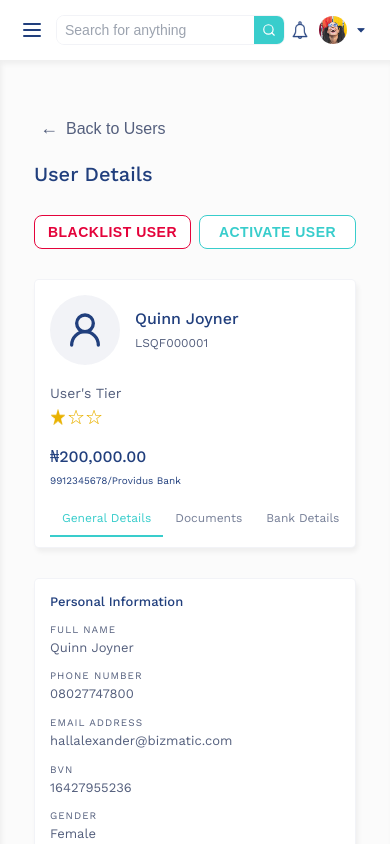
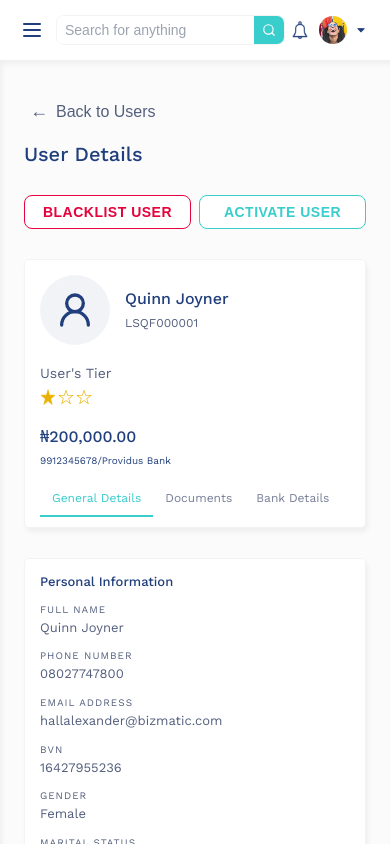
Before and after one commit to nne-nna/lendsqr-fe-test, a React (Vite) app: page /users/1 in a window 390 px wide. Built offline with nearby package versions, Linux system fonts and the light colour scheme; a web font is replaced by a local one.

Commit message:
fix: updated styling in UserDetails.scss

```diff
--- a/src/pages/UserDetails/UserDetails.scss
+++ b/src/pages/UserDetails/UserDetails.scss
@@ -1,5 +1,8 @@
 .user-details {
-  padding: 20px;
+
+  &__back {
+    padding: 24px 20px 10px 20px;
+  }
 
   .back-btn {
     display: flex;
@@ -11,8 +14,6 @@
     font-size: 16px;
     font-weight: 400;
     color: $accent;
-    padding-top: 24px;
-    padding-bottom: 10px;
 
     &:hover {
       color: $brand;
@@ -47,7 +48,9 @@
   }
 
   @media (max-width: 768px) {
-    padding: 15px;
+    &__back {
+      padding: 20px 15px 8px 0px;
+    }
 
     &__header {
       flex-direction: column;
@@ -66,7 +69,9 @@
   }
 
   @media (max-width: 480px) {
-    padding: 10px;
+    &__back {
+      padding: 16px 10px 6px 0px;
+    }
 
     &__actions {
       flex-direction: row;
@@ -356,6 +361,7 @@
     }
   }
 }
+
 .user-details-content {
   padding: 30px;
 
```
